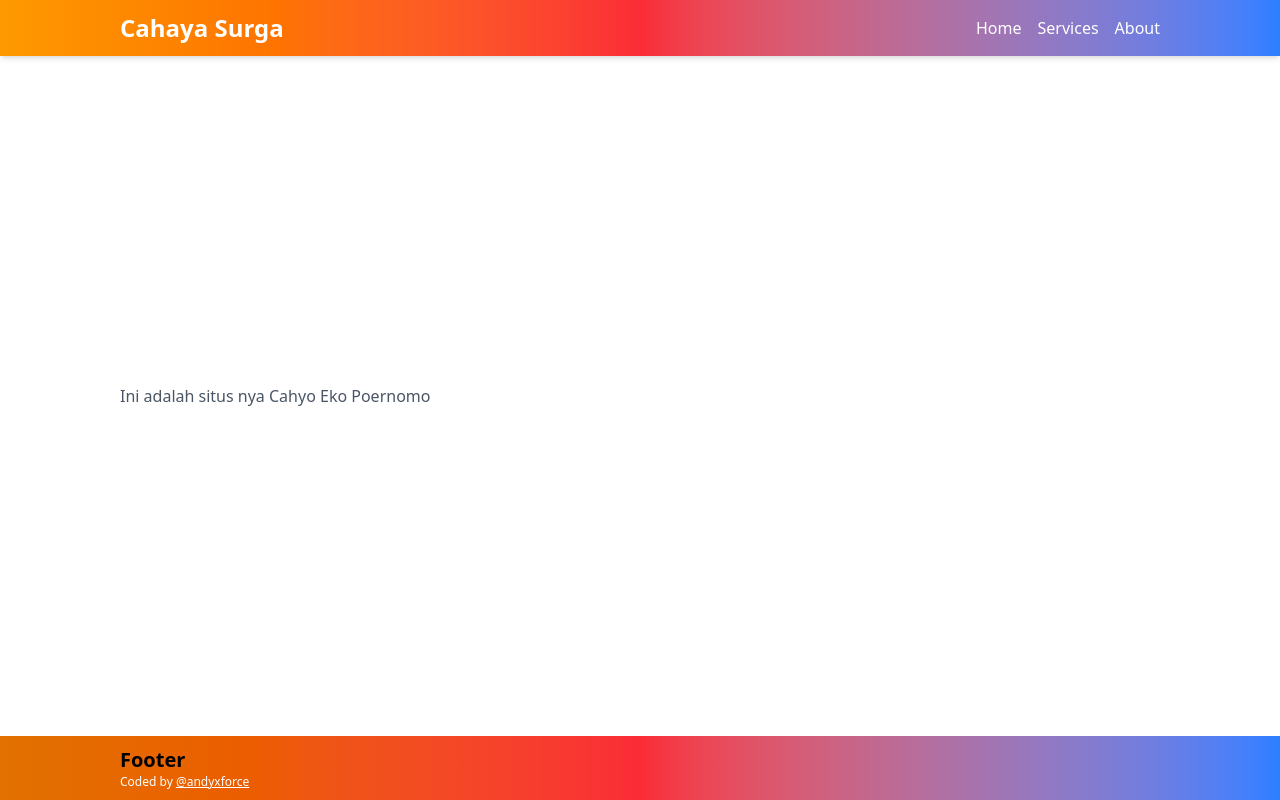
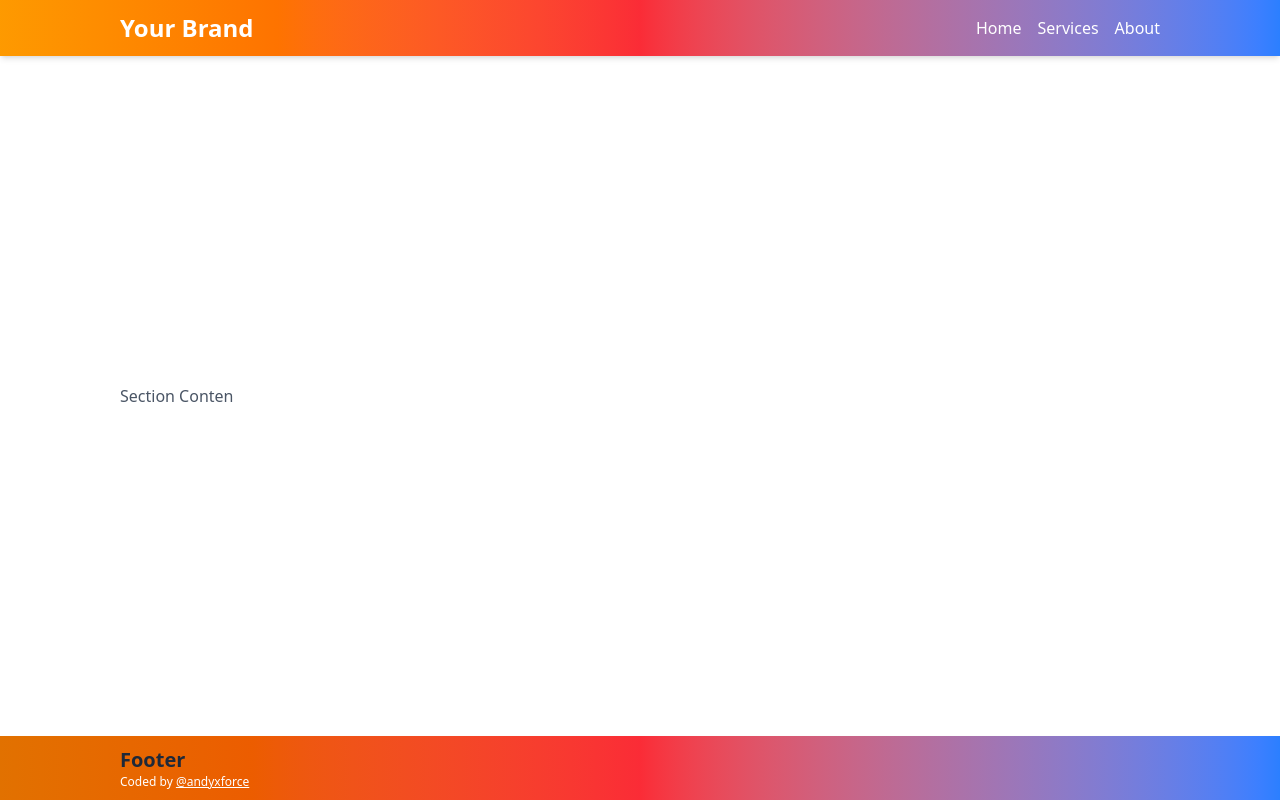
Before and after one commit to andyxforce707/test, a plain HTML site: page index.html in a window 1280 px wide. Drawn offline with nearby package versions, Linux system fonts and the light colour scheme.

Commit message:
edit content index.html

```diff
--- a/index.html
+++ b/index.html
@@ -15,7 +15,7 @@
 <body x-data="{nama:'Andy'}" class="w-full flex flex-col gap-2 h-screen text-gray-600">
     <div class="w-full flex gap-2 flex-col h-screen justify-between">
         <div class="navbar w-full px-30 py-3 flex flex-row justify-between items-center shadow-md bg-gradient-to-r from-amber-500 via-red-500 to-blue-500">
-            <h1 class="font-semibold text-2xl text-white">Cahaya Surga</h1>
+            <h1 class="font-semibold text-2xl text-white">Your Brand</h1>
 
             <nav class="flex gap-4 text-white">
                 <a href="#" class="">Home</a>
@@ -25,7 +25,7 @@
         </div>
 
         <div class="content px-30 py-3">
-            <h1>Ini adalah situs nya Cahyo Eko Poernomo</h1>
+            <h1>Section Conten</h1>
 
             <div class="cards ">
                 <div class="card"></div>
@@ -33,7 +33,7 @@
         </div>
 
         <footer class="w-full shadow-md px-30 py-2.5 bg-gradient-to-r from-amber-600 via-red-500 to-blue-500">
-            <h1 class="text-xl font-bold text-black">Footer</h1>
+            <h1 class="text-xl font-bold text-gray-800">Footer</h1>
 
             <div class="flex gap-2">
                 <p class="text-xs text-white">Coded by <a href="#" class="underline">@andyxforce</a></p>
```
